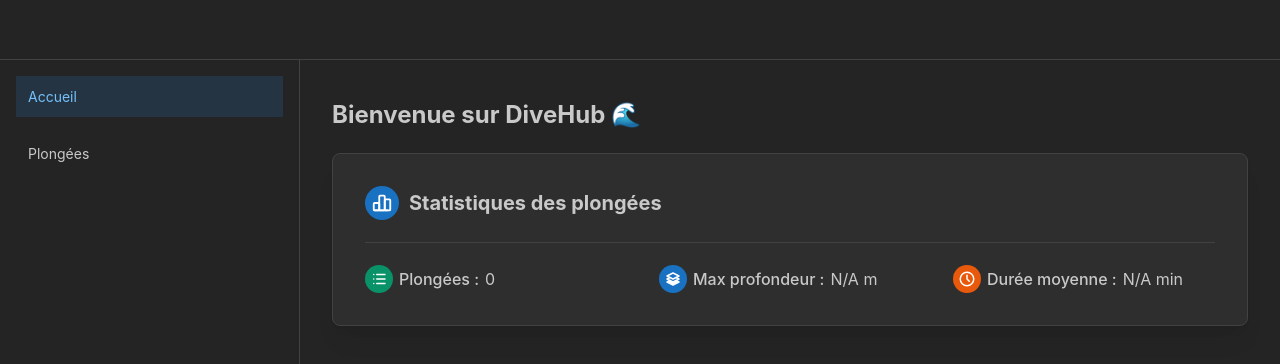
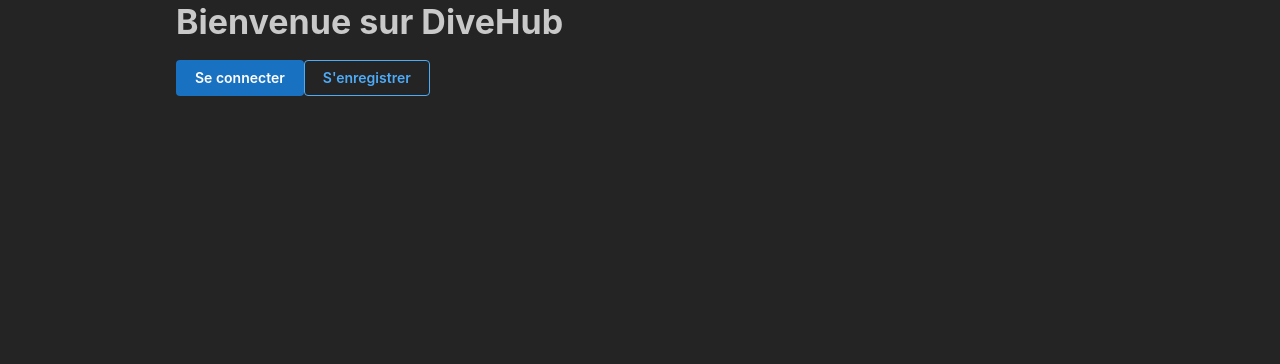
Before and after one commit to adrctr/divehub-ui, a React (Vite) app: page / in a window 1280 px wide. Shown: the top 364 px of the page. Built offline with nearby package versions, Linux system fonts and the light colour scheme; no server answers.

Commit message:
feat: ajouter la gestion de l'authentification avec Auth0 et améliorer la structure de l'application WIP

```diff
--- a/package.json
+++ b/package.json
@@ -10,6 +10,7 @@
     "preview": "vite preview"
   },
   "dependencies": {
+    "@auth0/auth0-react": "^2.3.0",
     "@mantine/core": "^8.1.1",
     "@mantine/dates": "^8.1.1",
     "@mantine/form": "^8.1.1",
--- a/src/App.tsx
+++ b/src/App.tsx
@@ -1,17 +1,30 @@
 // Import styles of packages that you've installed.
 // All packages except `@mantine/hooks` require styles imports
 import "@mantine/core/styles.css";
-import { MantineProvider } from "@mantine/core";
+import { Button, Container, Title, Loader, Center } from "@mantine/core";
 import Layout from "./components/Layout";
 import { BrowserRouter, Route, Routes } from "react-router-dom";
 import DiveList from "./pages/DiveList";
 import EditDive from "./pages/EditDive";
 import Home from "./pages/Home";
 import NewDive from "./pages/NewDive";
+import { useAuth0 } from "@auth0/auth0-react";
 
 export default function App() {
+  const { loginWithRedirect, logout, user, isAuthenticated, isLoading } =
+    useAuth0();
+
+  if (isLoading) {
     return (
-    <MantineProvider defaultColorScheme="dark">
+      <Center h="100vh">
+        <Loader size="xl" />
+      </Center>
+    );
+  }
+
+  return (
+    <>
+      {isAuthenticated ? (
         <BrowserRouter>
           <Routes>
             <Route path="/" element={<Layout />}>
@@ -21,7 +34,30 @@ export default function App() {
               <Route path="dives/new" element={<NewDive />} />
             </Route>
           </Routes>
+          <Container mt="xl">
+            <Title order={4}>Bienvenue, {user?.name}</Title>
+            <Button
+              color="red"
+              mt="md"
+              onClick={() =>
+                logout({ logoutParams: { returnTo: window.location.origin } })
+              }
+            >
+              Se déconnecter
+            </Button>
+          </Container>
         </BrowserRouter>
-    </MantineProvider>
+      ) : (
+        <Container>
+          <Title>Bienvenue sur DiveHub</Title>
+          <Button mt="md" onClick={() => loginWithRedirect()}>
+            Se connecter
+          </Button>
+          <Button mt="md" variant="outline" onClick={() => loginWithRedirect({ screen_hint: "signup" })}>
+            S'enregistrer
+          </Button>
+        </Container>
+      )}
+    </>
   );
 }
--- a/src/main.tsx
+++ b/src/main.tsx
@@ -1,11 +1,24 @@
-import { StrictMode } from 'react'
-import { createRoot } from 'react-dom/client'
-import './index.css'
-import '@mantine/dates/styles.css';
-import App from './App.tsx'
+import React from "react";
+import ReactDOM from "react-dom/client";
+import App from "./App";
+import { MantineProvider } from "@mantine/core";
+import { Auth0Provider } from "@auth0/auth0-react";
 
-createRoot(document.getElementById('root')!).render(
-  <StrictMode>
-    <App />
-  </StrictMode>,
-)
+const domain = "dev-dxwbqxcepg0d5pa0.ca.auth0.com";
+const clientId = "RHKCuD37TQrsFcXl9DJDICyUY8LAtRgy";
+
+ReactDOM.createRoot(document.getElementById("root")!).render(
+  <React.StrictMode>
+    <MantineProvider defaultColorScheme="dark">
+      <Auth0Provider
+        domain={domain}
+        clientId={clientId}
+        authorizationParams={{
+          redirect_uri: window.location.origin,
+        }}
+      >
+        <App />
+      </Auth0Provider>
+    </MantineProvider>
+  </React.StrictMode>
+);
```
Also changed, not shown: 1 other file (tests, documents, lock files or other folders). Lines whose indentation alone changed are shown as unchanged.
